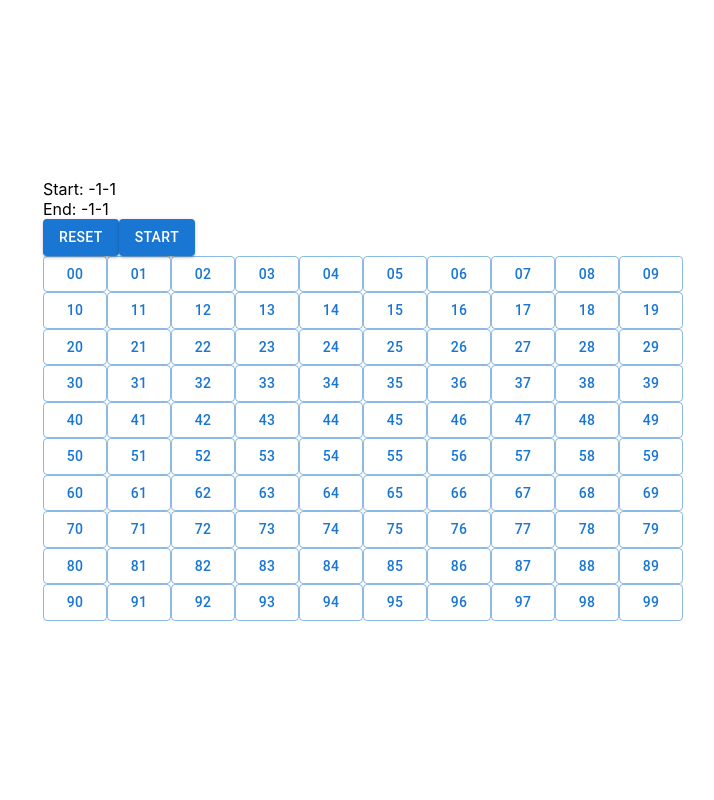
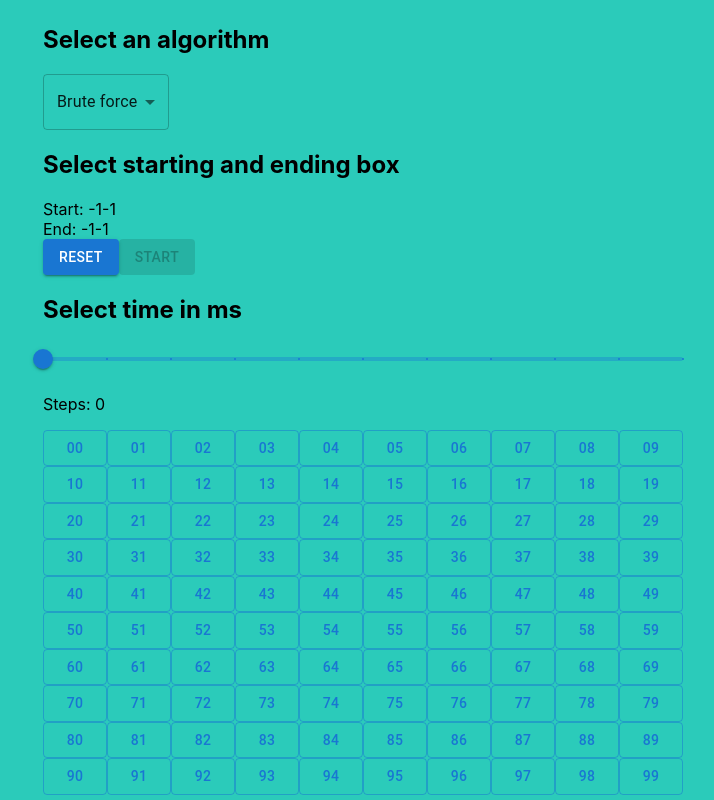
Before and after one commit to lopesamit/othello-hooks, a React (Create React App) app: page / in a window 1280 px wide. Shown: the whole page, without its empty margins (277-991 px from the left). Built offline with nearby package versions, Linux system fonts and the light colour scheme.

Commit message:
add dynamic time to select in milliseconds

```diff
--- a/src/Board.tsx
+++ b/src/Board.tsx
@@ -1,17 +1,22 @@
 import React, { useState, useEffect } from 'react';
-import { Button } from '@mui/material';
+import { Button, Slider, Select, MenuItem } from '@mui/material';
 import { bruteForce } from './algorithms/bruteForce';
 import { traversalDFS } from './algorithms/dfs';
 import { traversalBFS } from './algorithms/bfs';
 
+type t = typeof Button;
 export const ROW = 10;
 export const COL = 10;
 
 export const Board = () => {
-  const makeButton = (i: number, j: number, variant: string) => {
+  const makeButton = (
+    i: number,
+    j: number,
+    variant: 'text' | 'outlined' | 'contained' | undefined,
+  ) => {
     return (
       <Button
-        variant={variant as any}
+        variant={variant}
         key={j}
         onClick={() => setCoordinates([i, j])}
       >
@@ -39,6 +44,9 @@ export const Board = () => {
   const [endPt, setEnd] = useState([-1, -1]);
   const [coordinates, setCoordinates] = useState([-1, -1]);
   const [isReset, setReset] = useState(false);
+  const [algorithm, setAlgorithm] = useState('brute');
+  const [sliderValue, setSliderValue] = useState(0);
+  let [steps, setSteps] = useState(0);
 
   function setBoard(i: number, j: number) {
     board[i][j] = makeButton(i, j, 'contained');
@@ -50,6 +58,17 @@ export const Board = () => {
     } else if (endPt[0] === -1) {
       setEnd([i, j]);
     }
+    setSteps(steps++);
+  }
+
+  function callAlgo() {
+    if (algorithm === 'brute') {
+      bruteForce(startPt, endPt, setBoard, sliderValue);
+    } else if (algorithm === 'bfs') {
+      traversalBFS(startPt, endPt, setBoard, sliderValue);
+    } else {
+      traversalDFS(startPt, endPt, setBoard, sliderValue);
+    }
   }
 
   useEffect(() => {
@@ -57,7 +76,6 @@ export const Board = () => {
     if (i !== -1 && j !== -1) {
       setBoard(i, j);
     }
-    console.log({ isReset });
     if (isReset) {
       setStart([-1, -1]);
       setEnd([-1, -1]);
@@ -65,11 +83,30 @@ export const Board = () => {
       setBoardState([...board2d]);
       setReset(false);
       setCoordinates([-1, -1]);
+      setSteps(0);
     }
   }, [coordinates, isReset]);
 
+  const startSelected = !startPt.includes(-1);
+  const endSelected = !endPt.includes(-1);
+
+  const disabled = startSelected && endSelected;
+
   return (
     <>
+      <h2>Select an algorithm</h2>
+      <Select
+        label="algorithm"
+        value={algorithm}
+        placeholder="Select"
+        onChange={(e) => setAlgorithm(e.target.value as string)}
+      >
+        <MenuItem value="brute">Brute force</MenuItem>
+        <MenuItem value="bfs">Breath first search</MenuItem>
+        <MenuItem value="dfs">Depth first search</MenuItem>
+      </Select>
+
+      <h2>Select starting and ending box</h2>
       <div>Start: {startPt}</div>
       <div>End: {endPt}</div>
       <Button variant="contained" onClick={() => setReset(true)}>
@@ -77,12 +114,34 @@ export const Board = () => {
       </Button>
       <Button
         variant="contained"
-        // onClick={() => bruteForce(startPt, endPt, setBoard)}
-        // onClick={() => traversalDFS(startPt, endPt, setBoard)}
-        onClick={() => traversalBFS(startPt, endPt, setBoard)}
+        disabled={!disabled}
+        onClick={() => callAlgo()}
       >
         Start
       </Button>
+
+      <h2>Select time in ms </h2>
+
+      <Slider
+        aria-label="miliseconds"
+        defaultValue={0}
+        valueLabelDisplay={'auto'}
+        step={50}
+        marks
+        min={0}
+        max={500}
+        value={sliderValue}
+        getAriaValueText={() => `${sliderValue} ms`}
+        onChange={(e, value: number | number[]) =>
+          Array.isArray(value)
+            ? setSliderValue(value[0])
+            : setSliderValue(value)
+        }
+      />
+      <div>
+        <p>Steps: {steps}</p>
+      </div>
+
       {board.map((a, i) => (
         <div key={i}>
           {a.map((b, j) => board[i][j])}
--- a/src/algorithms/bfs.tsx
+++ b/src/algorithms/bfs.tsx
@@ -1,6 +1,5 @@
 import { ROW, COL } from '../Board';
-const timer = (ms: number) =>
-  new Promise((res) => setTimeout(res, ms));
+import { timer } from './bruteForce';
 
 const directions = [
   [-1, 0], //up
@@ -13,6 +12,7 @@ export const traversalBFS = async function (
   startPt: number[],
   endPt: number[],
   setBoard: Function,
+  milliseconds: number,
 ) {
   const matrix = new Array(ROW)
     .fill(0)
@@ -24,6 +24,7 @@ export const traversalBFS = async function (
 
   const values = [];
   let [startI, startJ] = startPt;
+  const [endI, endJ] = endPt;
 
   const queue = [startPt];
 
@@ -43,7 +44,11 @@ export const traversalBFS = async function (
       continue;
     }
     setBoard(row, col);
-    await timer(10);
+    if (row === endI && col === endJ) {
+      return;
+    }
+
+    await timer(milliseconds);
 
     seen[row][col] = true;
     values.push(matrix[row][col]);
--- a/src/algorithms/bruteForce.tsx
+++ b/src/algorithms/bruteForce.tsx
@@ -1,12 +1,13 @@
 import { ROW, COL } from '../Board';
 
-const timer = (ms: number) =>
+export const timer = (ms: number) =>
   new Promise((res) => setTimeout(res, ms));
 
 export const bruteForce = async (
   startPt: number[],
   endPt: number[],
   setBoard: Function,
+  milliseconds: number,
 ) => {
   let [startI, startJ] = startPt;
   const [endI, endJ] = endPt;
@@ -25,7 +26,7 @@ export const bruteForce = async (
         return;
       }
       setBoard(iStart, jStart);
-      await timer(100);
+      await timer(milliseconds);
     }
   }
 };
--- a/src/algorithms/dfs.tsx
+++ b/src/algorithms/dfs.tsx
@@ -1,6 +1,5 @@
 import { ROW, COL } from '../Board';
-const timer = (ms: number) =>
-  new Promise((res) => setTimeout(res, ms));
+import { timer } from './bruteForce';
 
 const directions = [
   [-1, 0], //up
@@ -13,6 +12,7 @@ export const traversalDFS = function (
   startPt: number[],
   endPt: number[],
   setBoard: Function,
+  milliseconds: number,
 ) {
   const matrix = new Array(ROW)
     .fill(0)
@@ -22,20 +22,16 @@ export const traversalDFS = function (
     .fill(0)
     .map(() => new Array(COL).fill(false));
 
-  const values: number[] = [];
   let [startI, startJ] = startPt;
 
-  dfs(matrix, startI, startJ, seen, values, setBoard);
-
-  return values;
-};
+  let shouldBreak = false;
+  const [endI, endJ] = endPt;
 
   const dfs = async function (
     matrix: number[][],
     row: number,
     col: number,
     seen: boolean[][],
-  values: number[],
     setBoard: Function,
   ) {
     if (
@@ -43,20 +39,27 @@ const dfs = async function (
       col < 0 ||
       row >= matrix.length ||
       col >= matrix[0].length ||
-    seen[row][col]
-  )
+      seen[row][col] ||
+      shouldBreak
+    ) {
       return;
+    }
 
-  setBoard(row, col);
-  await timer(10);
+    if (row === endI && col === endJ) {
+      shouldBreak = true;
+      return;
+    }
 
     seen[row][col] = true;
-  values.push(matrix[row][col]);
+    setBoard(row, col);
+    await timer(milliseconds);
 
     for (let i = 0; i < directions.length; i++) {
       const currentDir = directions[i];
       const curRow = row + currentDir[0];
       const curCol = col + currentDir[1];
-    dfs(matrix, curRow, curCol, seen, values, setBoard);
+      dfs(matrix, curRow, curCol, seen, setBoard);
     }
   };
+  dfs(matrix, startI, startJ, seen, setBoard);
+};
--- a/src/index.css
+++ b/src/index.css
@@ -1,8 +1,8 @@
 body {
   margin: 0;
-  font-family: -apple-system, BlinkMacSystemFont, "Segoe UI", "Roboto", "Oxygen",
-    "Ubuntu", "Cantarell", "Fira Sans", "Droid Sans", "Helvetica Neue",
-    sans-serif;
+  font-family: -apple-system, BlinkMacSystemFont, 'Segoe UI', 'Roboto',
+    'Oxygen', 'Ubuntu', 'Cantarell', 'Fira Sans', 'Droid Sans',
+    'Helvetica Neue', sans-serif;
   -webkit-font-smoothing: antialiased;
   -moz-osx-font-smoothing: grayscale;
   padding: 0;
@@ -11,9 +11,10 @@ body {
   align-items: center;
   justify-content: center;
   height: 100vh;
+  background-color: #2bcbba;
 }
 
 code {
-  font-family: source-code-pro, Menlo, Monaco, Consolas, "Courier New",
+  font-family: source-code-pro, Menlo, Monaco, Consolas, 'Courier New',
     monospace;
 }
```
Lines whose indentation alone changed are shown as unchanged.
